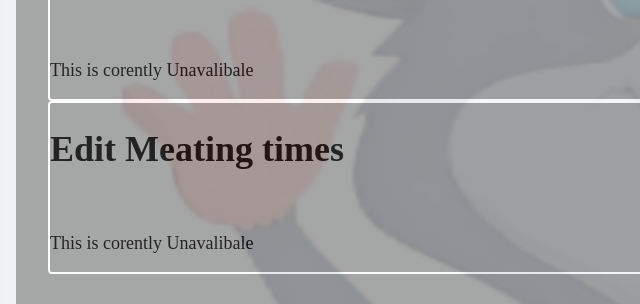
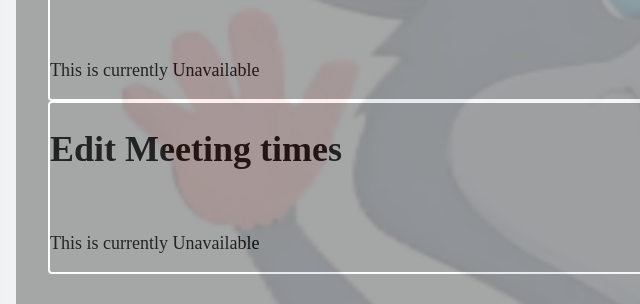
Before and after one commit to DFoster-2/Rat-bag, a plain HTML site: page d46j4dj4j8d8j4y884j8d4y8j4d4y+j484d+j4yd484y48dy44d4d44d4y8u48d4u44ud4u4d8u48d4dh4848s84a88a8.html in a window 1280 px wide. Shown: the part 305-609 px from the top of the page, 0-640 px from the left. Drawn offline with Linux system fonts and the light colour scheme.

Commit message:
Update d46j4dj4j8d8j4y884j8d4y8j4d4y+j484d+j4yd484y48dy44d4d44d4y8u48d4u44ud4u4d8u48d4dh4848s84a88a8.html

```diff
--- a/d46j4dj4j8d8j4y884j8d4y8j4d4y+j484d+j4yd484y48dy44d4d44d4y8u48d4u44ud4u4d8u48d4dh4848s84a88a8.html
+++ b/d46j4dj4j8d8j4y884j8d4y8j4d4y+j484d+j4yd484y48dy44d4d44d4y8u48d4u44ud4u4d8u48d4dh4848s84a88a8.html
@@ -28,12 +28,12 @@
       <div class = "Meats">
         <h1>People</h1>
         <br>
-        <p>This is corently Unavalibale</p>
+        <p>This is currently Unavailable</p>
     </div>
     <div class = "Meats">
-        <h1>Edit Meating times</h1>
+        <h1>Edit Meeting times</h1>
         <br>
-        <p>This is corently Unavalibale</p>
+        <p>This is currently Unavailable</p>
     </div>
     </div>
 
```
